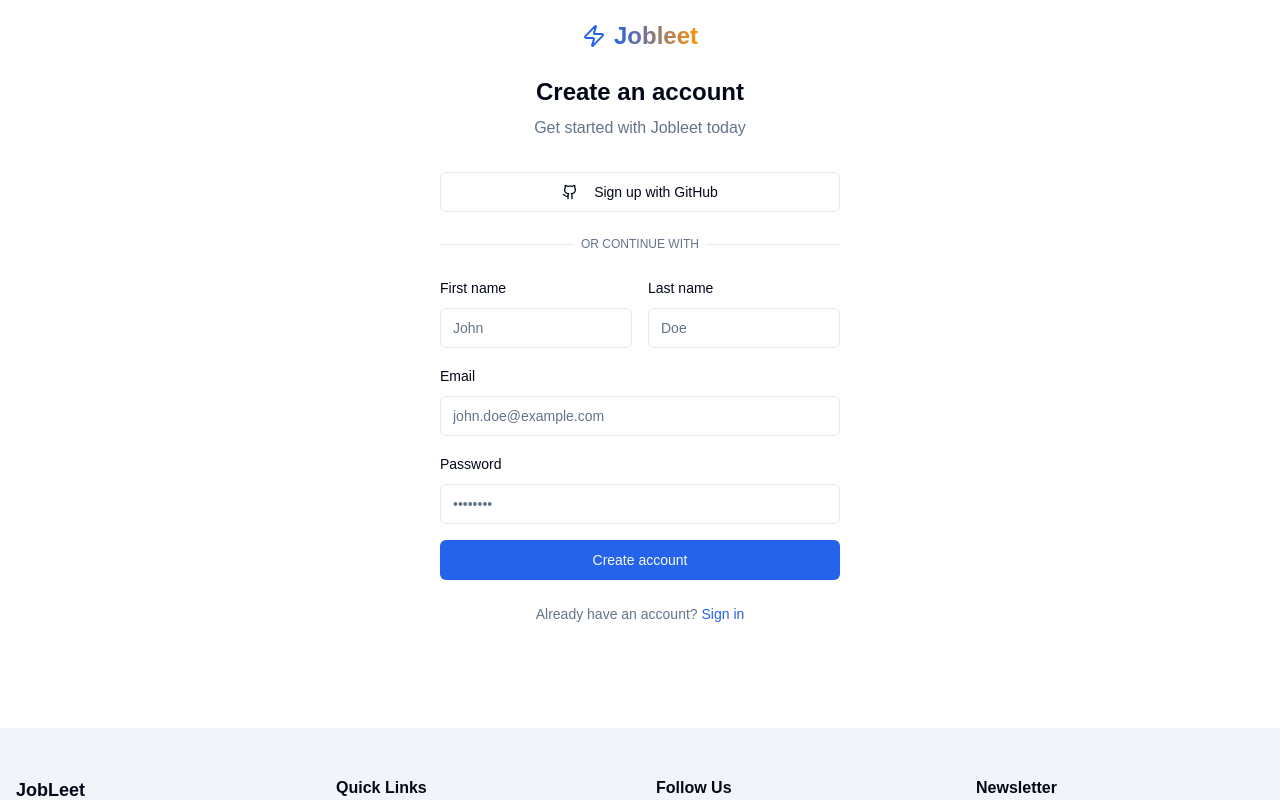
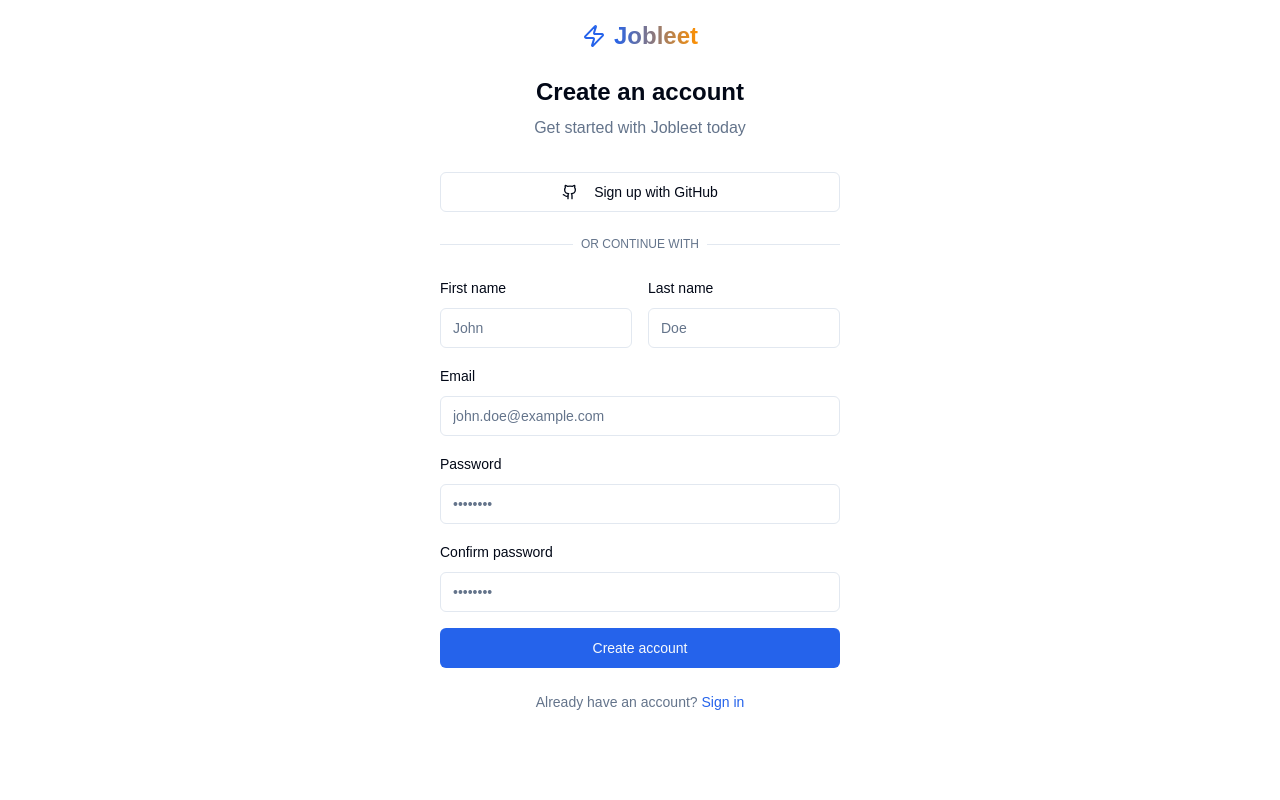
Before and after one commit to nixhantb/jobleet-ui, a Next.js app: page /register in a window 1280 px wide. Shown: the top 800 px of the page. Built offline with nearby package versions, Linux system fonts and the light colour scheme.

Commit message:
remove bg

```diff
--- a/app/(auth)/register/page.tsx
+++ b/app/(auth)/register/page.tsx
@@ -95,6 +95,16 @@ export default function RegisterPage() {
               className="w-full"
             />
           </div>
+          <div className="space-y-2">
+            <Label htmlFor="confirmpassword">Confirm password</Label>
+            <Input
+              id="confirmpassword"
+              type="password"
+              placeholder='••••••••'
+              required
+              className="w-full"
+            />
+          </div>
 
           <Button
             type="submit"
--- a/app/components/Jobs/jobsearch.tsx
+++ b/app/components/Jobs/jobsearch.tsx
@@ -26,7 +26,7 @@ export default function JobSearch() {
   return (
     <section className="relative py-12 md:py-16 lg:py-20 overflow-hidden">
 
-      <div className="absolute inset-0 bg-gradient-to-br from-primary/5 to-primary/10" />
+      {/* <div className="absolute inset-0 bg-gradient-to-br from-primary/5 to-primary/10" /> */}
 
       <div className="container relative mx-auto px-4 sm:px-6 lg:px-8">
 
```
